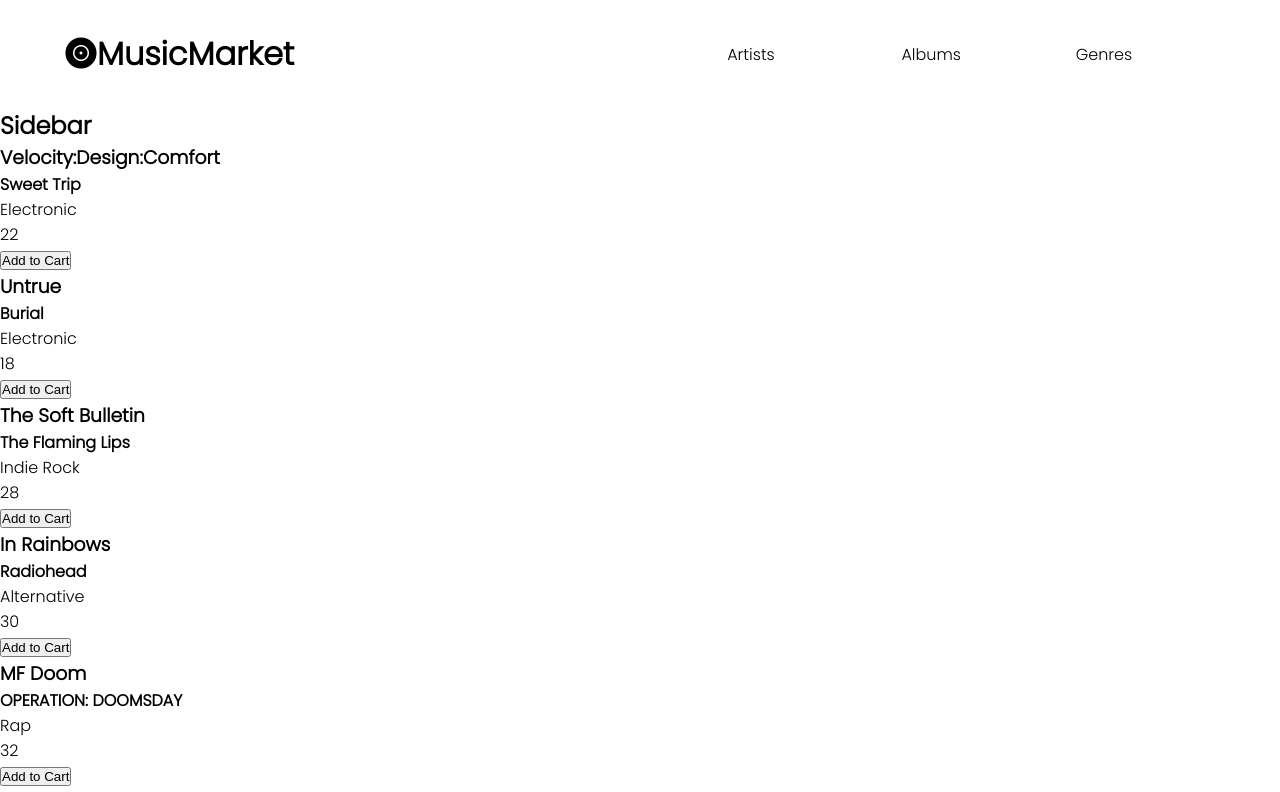
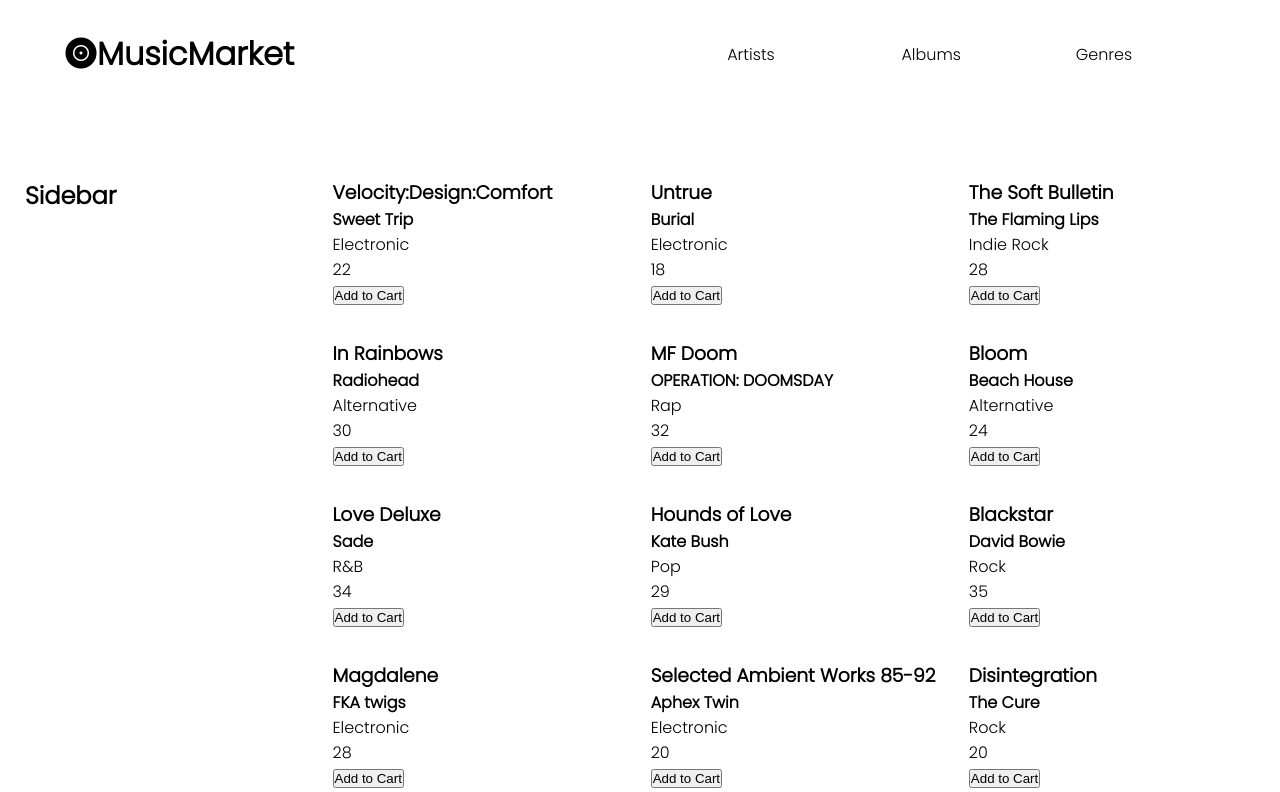
Before and after one commit to Bibraj96/MusicMarket, a React (Create React App) app: page / in a window 1280 px wide. Shown: the top 792 px of the page. Built offline with nearby package versions, Linux system fonts and the light colour scheme.

Commit message:
display main and albums list as grid with proper spacing

```diff
--- a/src/App.css
+++ b/src/App.css
@@ -27,3 +27,18 @@
   font-size: 2rem;
   margin-left: 35px;
 }
+
+/* Main */
+
+#main {
+  display: grid;
+  grid-template-columns: 25% 75%;
+  margin: 25px;
+  margin-top: 100px;
+}
+
+.albums-list {
+  display: grid;
+  grid-template-columns: repeat(3, 1fr);
+  grid-gap: 2rem;
+}
```
Also changed, not shown: 1 other file (tests, documents, lock files or other folders).
